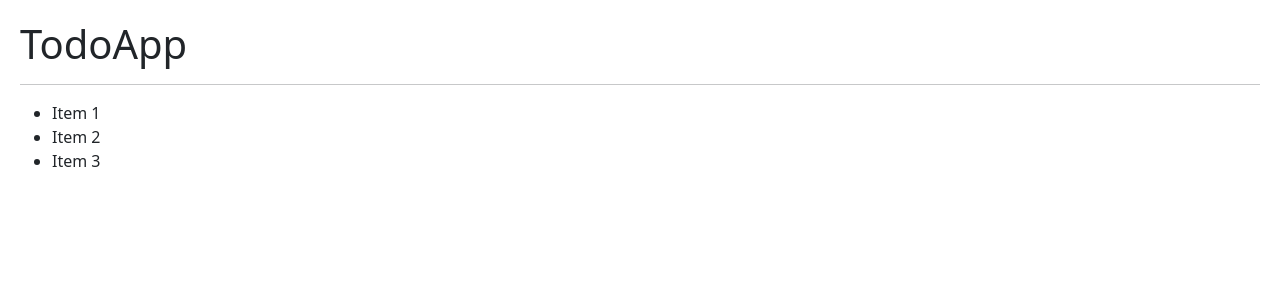
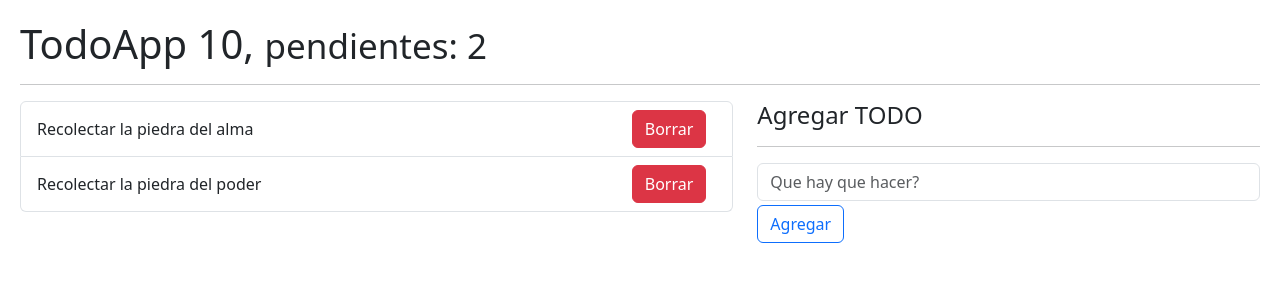
Before and after one commit to Matibias/todo-app-react, a React (Vite) app: page / in a window 1280 px wide. Shown: the top 300 px of the page. Built offline with nearby package versions, Linux system fonts and the light colour scheme.

Commit message:
refactor TodoApp

```diff
--- a/src/TodoApp.jsx
+++ b/src/TodoApp.jsx
@@ -1,4 +1,5 @@
 import { useReducer } from "react"
+import { TodoAdd, TodoList } from "./components"
 import { todoReducer } from "./helper/todoReducer"
 
 const initialState = [
@@ -19,17 +20,30 @@ export const TodoApp = () => {
 
   const [todos, dispatch] = useReducer( todoReducer, initialState )
 
+  const handleNewTodo = ( todo ) => {
+    console.log(todo)
+  }
 
   return (
     <>
-      <h1>TodoApp</h1>
+      <h1>TodoApp 10, <small>pendientes: 2</small></h1>
       <hr />
 
-      <ul>
-        <li>Item 1</li>
-        <li>Item 2</li>
-        <li>Item 3</li>
-      </ul>
+      <div className="row">
+        <div className="col-7">
+
+          <TodoList todos={todos} />
+
+        </div>
+        <div className="col-5">
+          <h4>Agregar TODO</h4>
+          <hr />
+
+          <TodoAdd onNewTodo={handleNewTodo} />
+
+        </div>
+      </div>
+
 
     </>
   )
```
